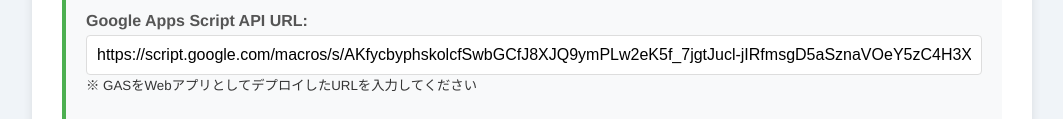
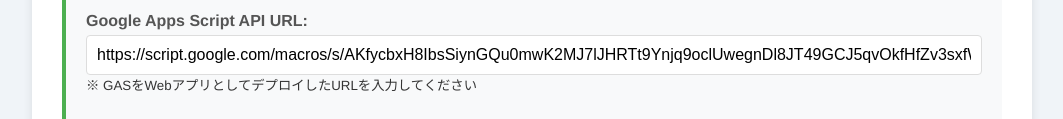
Before and after one commit to KatsushikaStudentDivision/friendship-tree, a plain HTML site: page admin.html in a window 1280 px wide. Shown: the part 263-382 px from the top of the page, without its empty margins (108-1171 px from the left). Drawn offline with Linux system fonts and the light colour scheme; no server answers.

Commit message:
Update admin.html

```diff
--- a/admin.html
+++ b/admin.html
@@ -63,7 +63,7 @@
         <h2>基本設定</h2>
         <div class="form-group">
           <label for="api-url">Google Apps Script API URL:</label>
-          <input type="url" id="api-url" placeholder="https://script.google.com/macros/s/YOUR_DEPLOYMENT_ID/exec" value="https://script.google.com/macros/s/AKfycbyphskolcfSwbGCfJ8XJQ9ymPLw2eK5f_7jgtJucl-jIRfmsgD5aSznaVOeY5zC4H3XHw/exec">
+          <input type="url" id="api-url" placeholder="https://script.google.com/macros/s/YOUR_DEPLOYMENT_ID/exec" value="https://script.google.com/macros/s/AKfycbxH8IbsSiynGQu0mwK2MJ7lJHRTt9Ynjq9oclUwegnDl8JT49GCJ5qvOkfHfZv3sxfWhQ/exec">
           <small>※ GASをWebアプリとしてデプロイしたURLを入力してください</small>
         </div>
       </div>
@@ -151,7 +151,7 @@
     // adminApp は管理画面で設定を編集・保存するためのオブジェクトです
     const adminApp = {
       config: {
-        apiUrl: 'https://script.google.com/macros/s/AKfycbyphskolcfSwbGCfJ8XJQ9ymPLw2eK5f_7jgtJucl-jIRfmsgD5aSznaVOeY5zC4H3XHw/exec',
+        apiUrl: 'https://script.google.com/macros/s/AKfycbxH8IbsSiynGQu0mwK2MJ7lJHRTt9Ynjq9oclUwegnDl8JT49GCJ5qvOkfHfZv3sxfWhQ/exec',
         stages: [],
         images: []
       },
```
